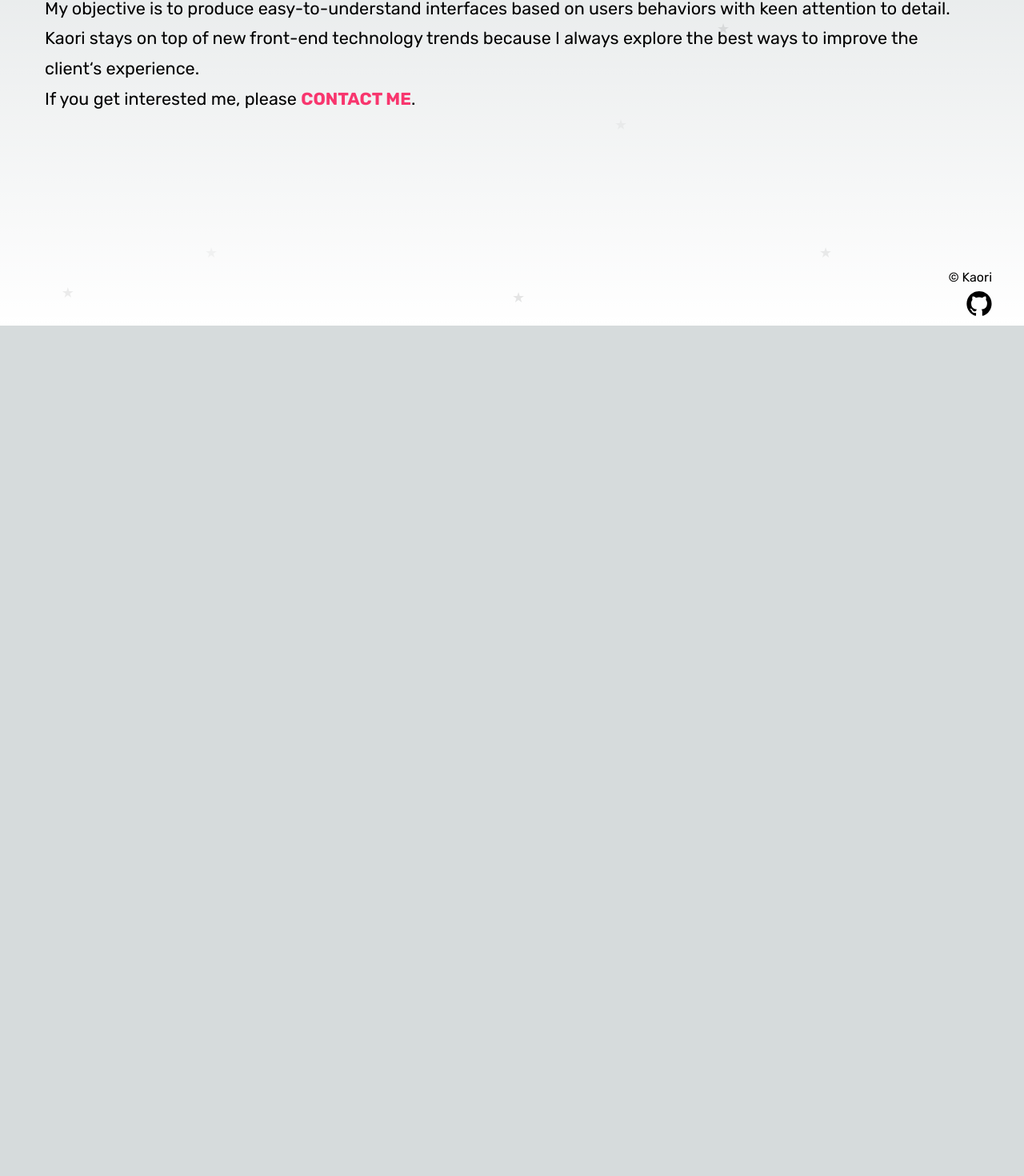
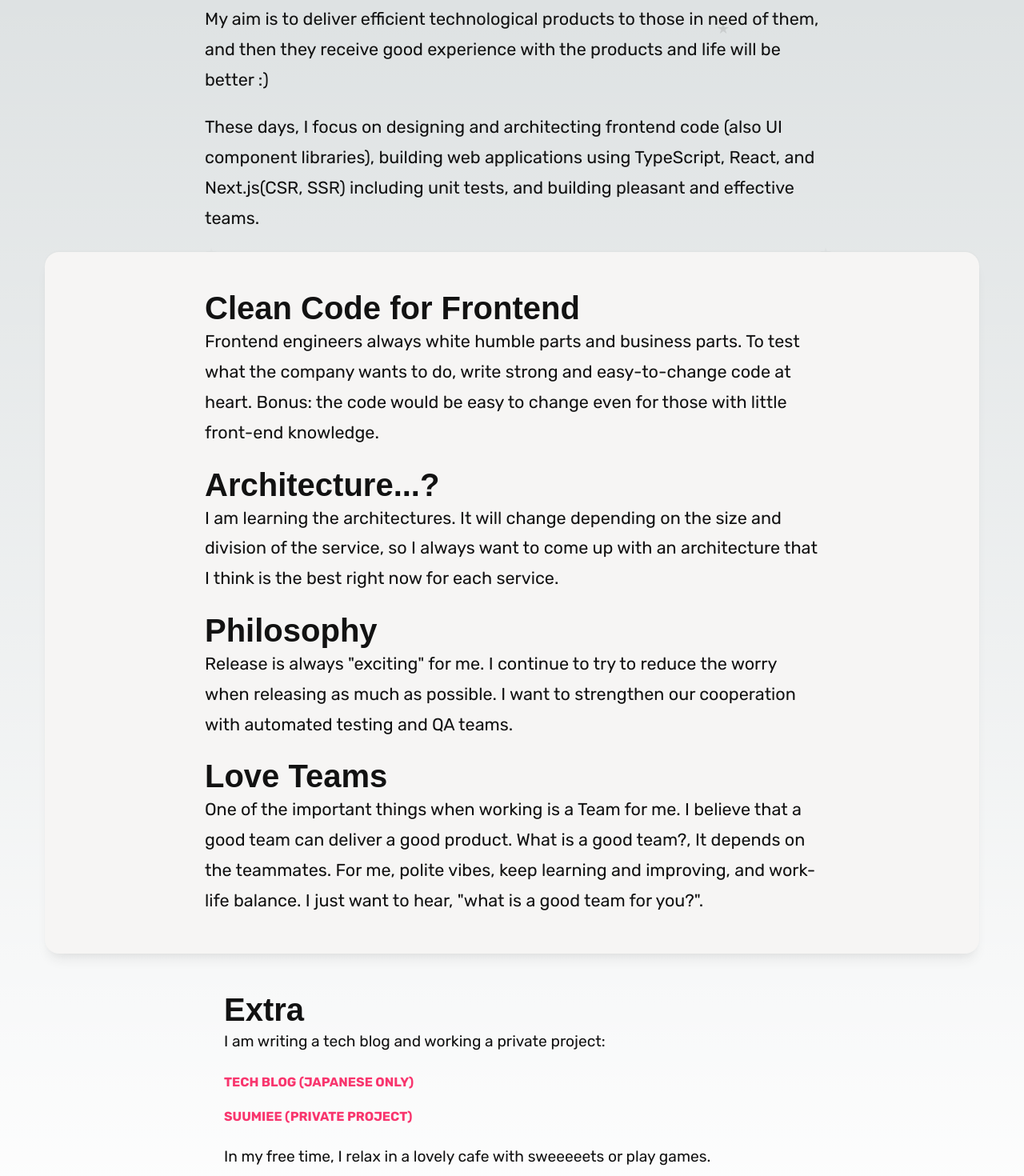
Before and after one commit to suige/portfolio-fe, a Next.js app: page / in a window 1280 px wide. Shown: the part 393-1863 px from the top of the page at 80% size. Before the commit the page ends 800 px from the top, so only its background shows below. Built offline with nearby package versions, Linux system fonts and the light colour scheme; no server answers; a web font is replaced by a local one.

Commit message:
feat: update contents on the home page

```diff
--- a/src/app/globals.css
+++ b/src/app/globals.css
@@ -4,7 +4,10 @@
   --size-3: 24px;
   --size-4: 32px;
   --size-5: 40px;
-  --font-size-sm: clamp(0.75rem, 2vw, 1rem);
+
+  --radius: 18px;
+
+  --font-size-sm: clamp(0.85rem, 3.5vw, 1.2rem);
   --font-size-md: clamp(1rem, 4vw, 1.35rem);
   --font-size-lg: clamp(1.5rem, 6vw, 2.5rem);
   --font-size-xl: clamp(2rem, 9vw, 3.5rem);
@@ -14,12 +17,23 @@
   --font-family-h: var(--font-wendy-one), sans-serif;
   --max-width: 1100px;
 
-  --foreground-rgb: 0, 0, 0;
+  --foreground-rgb: 18, 18, 18;
   --background-start-rgb: 214, 219, 220;
   --background-end-rgb: 255, 255, 255;
 
   --callout-rgb: 248, 54, 110;
+  --card-background-rgb: 246, 245, 244;
+  --card-foreground-rgb: 18, 18, 18;
   --global-padding: var(--size-5);
+
+  --shadow-color: 220 3% 15%;
+  --shadow-strength: 1%;
+  --shadow: 0 -1px 3px 0 hsl(var(--shadow-color) /
+          calc(var(--shadow-strength) + 2%)),
+    0 1px 2px -5px hsl(var(--shadow-color) / calc(var(--shadow-strength) + 2%)),
+    0 2px 5px -5px hsl(var(--shadow-color) / calc(var(--shadow-strength) + 4%)),
+    0 4px 12px -5px hsl(var(--shadow-color) / calc(var(--shadow-strength) + 5%)),
+    0 12px 15px -5px hsl(var(--shadow-color) / calc(var(--shadow-strength) + 7%));
 }
 
 @media screen and (max-width: 768px) {
@@ -35,6 +49,11 @@
     --background-end-rgb: 0, 0, 0;
 
     --callout-rgb: 248, 54, 110;
+    --card-background-rgb: 246, 245, 244;
+    --card-foreground-rgb: 18, 18, 18;
+
+    --shadow-color: 220 40% 2%;
+    --shadow-strength: 25%;
   }
 }
 
@@ -94,6 +113,10 @@ p {
   line-height: 1.75;
 }
 
+p + p {
+  margin-top: 1em;
+}
+
 @media (prefers-color-scheme: dark) {
   html {
     color-scheme: dark;
--- a/src/app/page.module.css
+++ b/src/app/page.module.css
@@ -6,12 +6,13 @@
   color: rgb(var(--background-end-rgb));
   line-height: 1.2em;
   letter-spacing: 2px;
-  margin: var(--size-3) 0;
+  margin: var(--size-3) auto;
   text-shadow: 1px 1px 0 rgb(var(--foreground-rgb)),
     -1px 1px 0 rgb(var(--foreground-rgb)), 1px -1px 0 rgb(var(--foreground-rgb)),
     -1px -1px 0 rgb(var(--foreground-rgb)), 5px 3px 0 rgb(var(--foreground-rgb));
-  font-size: 5vw;
+  font-size: clamp(2.5rem, 9vw, 4.5rem);
   white-space: nowrap;
+  max-inline-size: fit-content;
 }
 .title span {
   display: inline-block;
@@ -19,16 +20,20 @@
 .title span.space {
   width: 0.2em;
 }
-.title span:nth-child(1) {
+.title span:nth-child(1) t {
   transform: rotate(-10deg);
 }
-
+.hero {
+  width: min(100%, 768px);
+  margin: auto;
+}
 .subTitle {
   font-family: var(--font-family-h);
   color: rgb(var(--foreground-rgb));
   margin-top: 0;
   font-size: var(--font-size-xl);
   letter-spacing: 2px;
+  line-height: 1.25;
 }
 .subTitle span {
   letter-spacing: 0;
@@ -38,14 +43,47 @@
 
 .description {
   margin: var(--size-3) 0;
+  width: min(100%, 768px);
+}
+
+.principles {
+  color: rgb(var(--card-foreground-rgb));
+  background-color: rgb(var(--card-background-rgb));
+  box-shadow: var(--shadow);
+  border-radius: var(--radius);
+  padding: var(--size-3);
+}
+.principle {
+  width: min(100%, 768px);
+  margin: var(--size-3) auto;
+}
+
+.extra {
+  margin: var(--size-3) auto;
+  padding: var(--size-3);
+  width: min(100%, 768px);
+}
+
+.extra .links {
+  display: flex;
+  flex-direction: column;
+  gap: var(--size-3);
+  margin: var(--size-3) 0;
+}
+
+.extra p {
+  font-size: var(--font-size-sm);
 }
 
 @media screen and (max-width: 768px) {
   .title {
-    font-size: 28px;
     white-space: pre-wrap;
   }
-  .subTitle {
-    font-size: 24px;
+  .heroWrapper {
+    grid-template-columns: 1fr;
+  }
+  .heroWrapper .img {
+    width: min(300px, 100%);
+    margin-left: auto;
   }
 }
--- a/src/app/page.tsx
+++ b/src/app/page.tsx
@@ -16,22 +16,83 @@ export default function Home() {
           </span>
         ))}
       </h1>
+      <div className={styles.hero}>
         <p className={styles.subTitle}>
-        I&lsquo;m a Software Engineer, Frontend(Web).
+          I&lsquo;m a Software Engineer, <span>Frontend (Web)</span>.
         </p>
         <div className={styles.description}>
-        <p>Frontend Web Engineer with 5+ years of experience.</p>
           <p>
-          My objective is to produce easy-to-understand interfaces based on
-          users behaviors with keen attention to detail.
+            My aim is to deliver efficient technological products to those in
+            need of them, and then they receive good experience with the
+            products and life will be better :)
           </p>
           <p>
-          Kaori stays on top of new front-end technology trends because I always
-          explore the best ways to improve the client&lsquo;s experience.
+            These days, I focus on designing and architecting frontend code
+            (also UI component libraries), building web applications using
+            TypeScript, React, and Next.js(CSR, SSR) including unit tests, and
+            building pleasant and effective teams.
           </p>
+        </div>
+      </div>
+      <div className={styles.principles}>
+        <div className={styles.principle}>
+          <h2>Clean Code for Frontend</h2>
           <p>
-          If you get interested me, please{' '}
-          <Link href="/contact">contact me</Link>.
+            Frontend engineers always white humble parts and business parts. To
+            test what the company wants to do, write strong and easy-to-change
+            code at heart. Bonus: the code would be easy to change even for
+            those with little front-end knowledge.
+          </p>
+        </div>
+        <div className={styles.principle}>
+          <h2>Architecture...?</h2>
+          <p>
+            I am learning the architectures. It will change depending on the
+            size and division of the service, so I always want to come up with
+            an architecture that I think is the best right now for each service.
+          </p>
+        </div>
+
+        <div className={styles.principle}>
+          <h2>Philosophy</h2>
+          <p>
+            Release is always &quot;exciting&quot; for me. I continue to try to
+            reduce the worry when releasing as much as possible. I want to
+            strengthen our cooperation with automated testing and QA teams.
+          </p>
+        </div>
+        <div className={styles.principle}>
+          <h2>Love Teams</h2>
+          <p>
+            One of the important things when working is a Team for me. I believe
+            that{' '}
+            <span className={styles.bold}>
+              a good team can deliver a good product
+            </span>
+            . What is a good team?, It depends on the teammates. For me, polite
+            vibes, keep learning and improving, and work-life balance. I just
+            want to hear, &quot;what is a good team for you?&quot;.
+          </p>
+        </div>
+      </div>
+      <div className={styles.extra}>
+        <h2>Extra</h2>
+        <p>I am writing a tech blog and working a private project:</p>
+        <div className={styles.links}>
+          <Link
+            href="https://koroporch.com/blog/"
+            target="_blank"
+            rel="noopenner"
+          >
+            Tech Blog (Japanese only)
+          </Link>
+          <Link href="https://suumiee.com/" target="_blank" rel="noopenner">
+            Suumiee (Private Project)
+          </Link>
+        </div>
+        <p>
+          In my free time, I relax in a lovely cafe with sweeeeets or play
+          games.
         </p>
       </div>
     </main>
```
Lines whose indentation alone changed are shown as unchanged.
